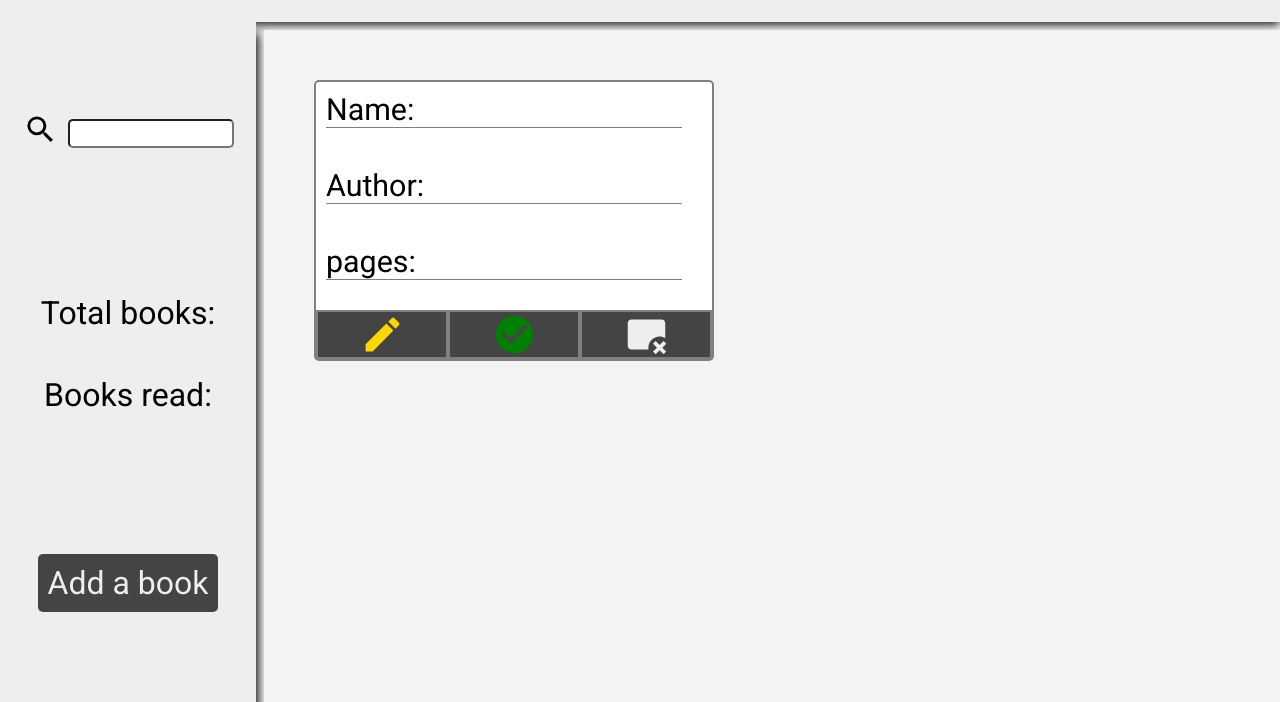
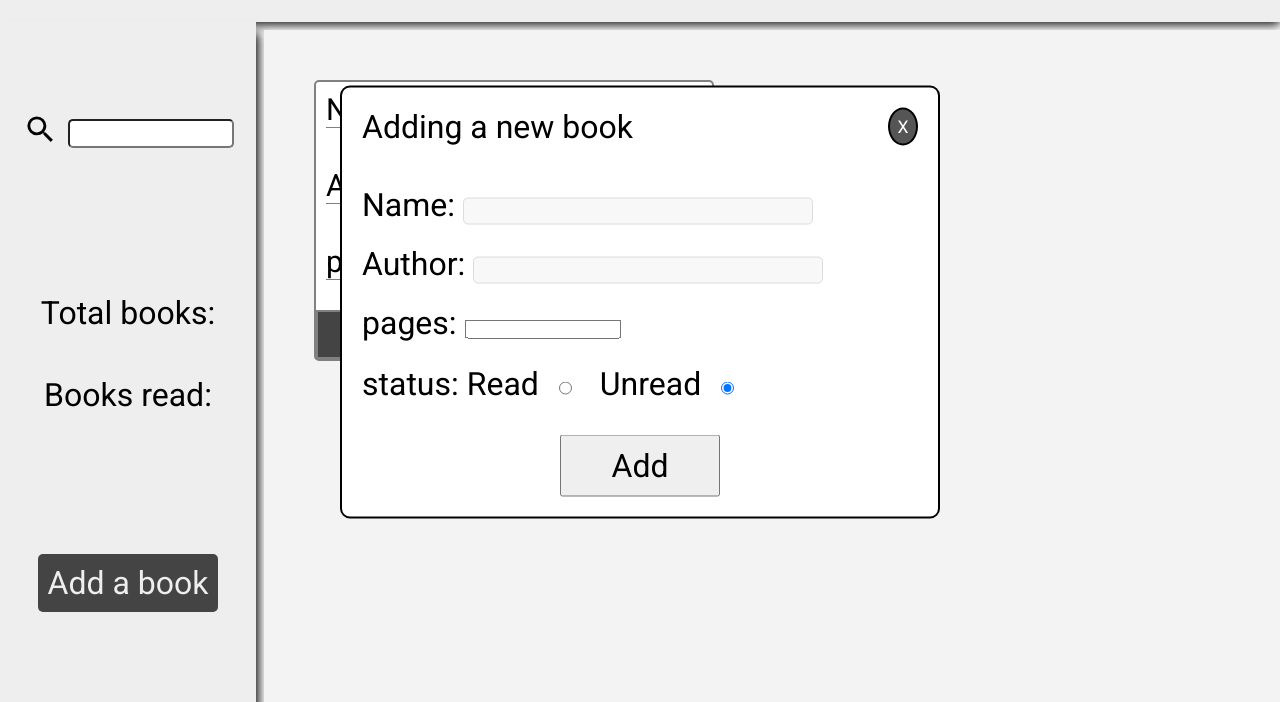
Before and after one commit to khaledk8/library, a plain HTML site: page index.html in a window 1280 px wide. Shown: the part 98-800 px from the top of the page. Drawn offline with Linux system fonts and the light colour scheme.

Commit message:
Added pop up

```diff
--- a/index.html
+++ b/index.html
@@ -67,6 +67,40 @@
             </div>
         </div>
     </div>
+    <div class="popup-background"></div>
+    <div class="popup">
+        <div class="popup-head">
+            <span>Adding a new book</span>
+            <button>X</button>
+        </div>
+        <form action="get">
+            <div>
+                <label for="name">
+                    <span>Name:</span> <input type="text" name="name" id="name" required>
+                </label>
+            </div>
+            <div>
+                <label for="author">
+                    <span>Author:</span> <input type="text" name="author" id="author" required>
+                </label>
+            </div>
+            <div>
+                <label for="pages" min="1" max="9999999">
+                    <span>pages:</span> <input type="number" name="pages" id="pages" required>
+                </label>
+            </div>
+            <div>
+                <label for="status">
+                    <span>status:</span>
+                    <span>Read</span><input type="radio" name="status" id="read">
+                    <span>Unread</span><input type="radio" name="status" id="unread" checked="checked">
+                </label>
+            </div>
+            <div>
+                <input type="submit" value="Add">
+            </div>
+        </form>
+    </div>
 
 </body>
 </html>
--- a/styles.css
+++ b/styles.css
@@ -138,3 +138,76 @@ header svg {
 .buttons div svg{
     width:45px
 }
+
+
+.popup-background {
+    position: fixed;
+    width: 100%;
+    height: 100%;
+    background-color: rgba(0, 0, 0, 0.2);
+    z-index: 1;
+    display: none;
+}
+
+.popup {
+    position: fixed;
+    top: 50%;
+    left: 50%;
+    transform: translate(-50%, -50%);
+    width: 600px;
+    background-color: white;
+    border: 2px solid black;
+    border-radius: 10px;
+
+}
+
+.popup-head {
+    display: flex;
+    justify-content: space-between;
+    padding: 20px;
+}
+
+.popup-head span {
+    font-size: 2rem;
+}
+
+.popup-head button {
+    border-radius: 50%;
+    width: 30px;
+    padding: 7px;
+    font-size: 1.1rem;
+    border: none;
+    background-color: #555;
+    color: white;
+    border: 2px solid black;
+}
+
+form {
+    font-size: 2rem;
+    display: flex;
+    flex-direction: column;
+    padding: 20px;
+    gap: 20px;
+}
+
+form div:last-child {
+    align-self: center;
+}
+
+form input[type="radio"] {
+    margin: 20px;
+
+}
+
+form input[type="submit"] {
+    font-size: 2rem;
+    padding: 10px 50px;
+}
+
+form div input[type="text"] {
+    padding: 5px;
+    border: 1px solid gainsboro;
+    background-color: #f8f8f8;
+    border-radius: 5px;
+    width: 350px;
+}
```
